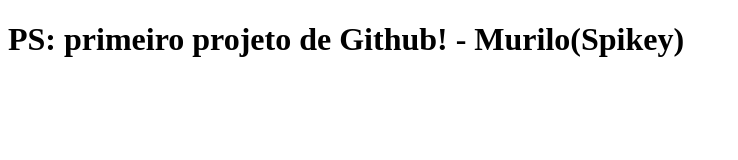
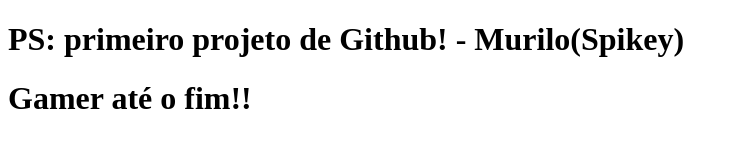
Before and after one commit to SpikeyChain/Primeiro-Projeto, a plain HTML site: page Index.html in a window 1280 px wide. Shown: the whole page, without its empty margins (0-738 px from the left). Drawn offline with Linux system fonts and the light colour scheme.

Commit message:
Adicionei um segundo h1 em body

```diff
--- a/Index.html
+++ b/Index.html
@@ -7,5 +7,6 @@
 </head>
 <body>
     <h1>PS: primeiro projeto de Github! - Murilo(Spikey)</h1>
+    <h1>Gamer até o fim!!</h1>
 </body>
 </html>
```
